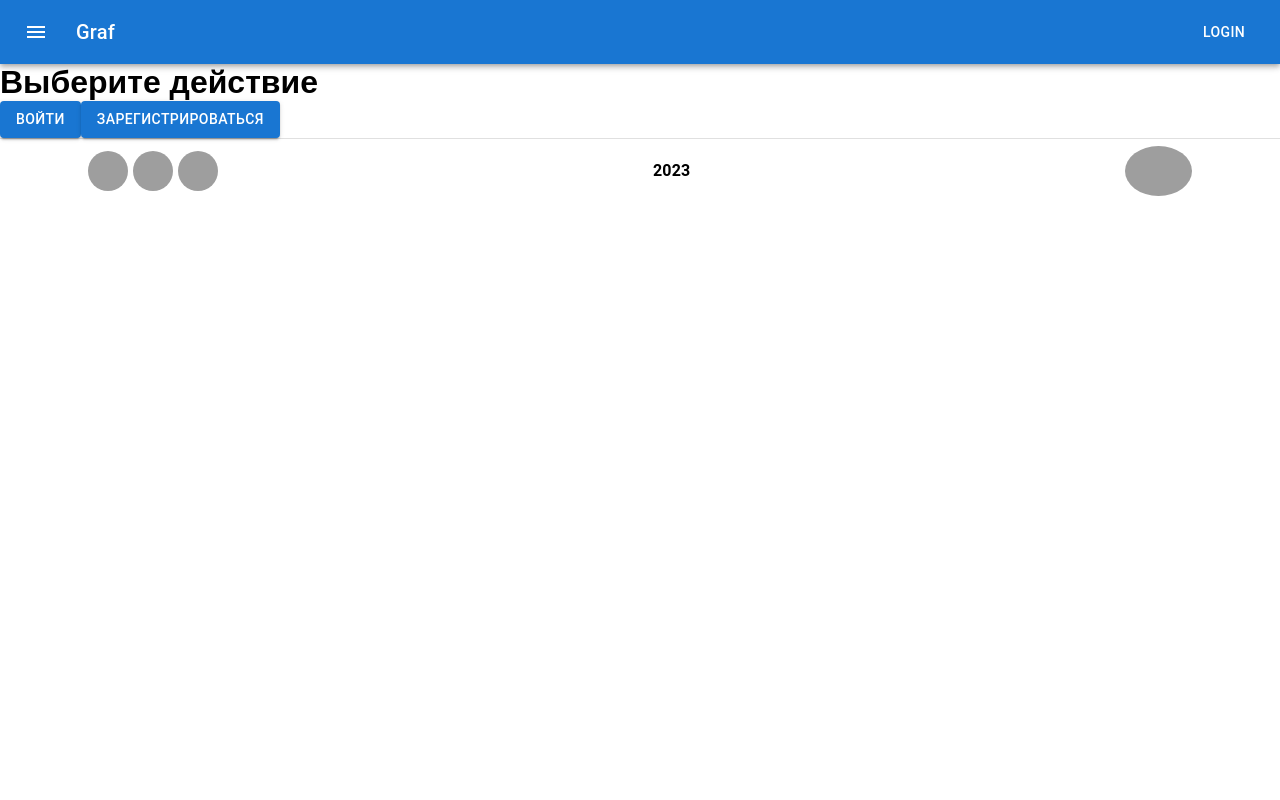
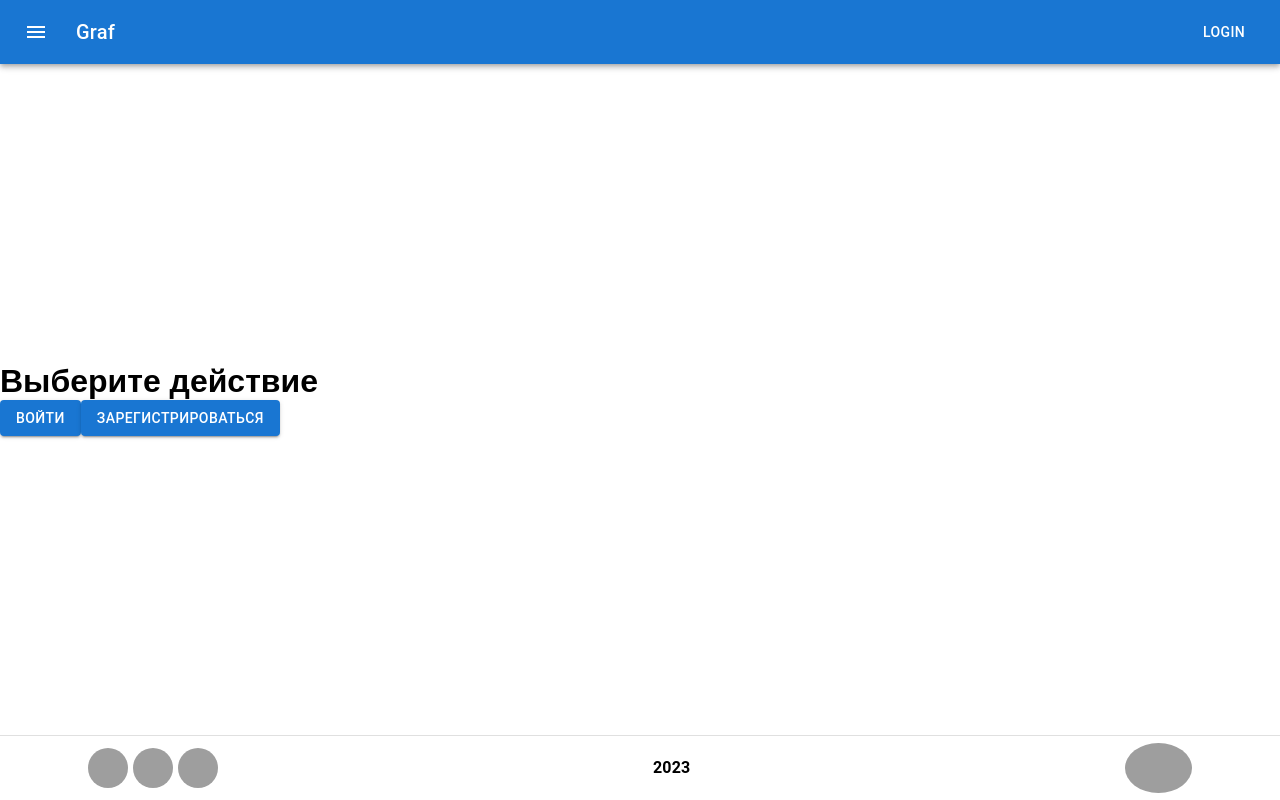
Before and after one commit to jewelhux/graphiql-app, a Next.js app: page / in a window 1280 px wide. Built offline with nearby package versions, Linux system fonts and the light colour scheme; grey boxes are pictures that could not be loaded.

Commit message:
feat: pressed the footer

```diff
--- a/src/components/Layout.tsx
+++ b/src/components/Layout.tsx
@@ -1,3 +1,4 @@
+import { Box } from '@mui/material';
 import Head from 'next/head';
 import { FC, ReactNode } from 'react';
 
@@ -9,14 +10,14 @@ interface ILayoutProps {
 }
 
 const Layout: FC<ILayoutProps> = ({ children }) => (
-  <>
+  <div className="test">
     <Head>
       <title>RSFINAL</title>
     </Head>
     <Header />
-    {children}
+    <Box style={{ flex: 1 }}>{children}</Box>
     <Footer />
-  </>
+  </div>
 );
 
 export default Layout;
--- a/src/pages/_document.tsx
+++ /dev/null
@@ -1,13 +0,0 @@
-import { Html, Head, Main, NextScript } from 'next/document';
-
-export default function Document() {
-  return (
-    <Html lang="en">
-      <Head />
-      <body>
-        <Main />
-        <NextScript />
-      </body>
-    </Html>
-  );
-}
--- a/src/styles/globals.css
+++ b/src/styles/globals.css
@@ -5,19 +5,18 @@
   margin: 0;
 }
 
-body {
-  max-width: 100vw;
-  min-height: 100vh;
+body, html, #__next {
+  height: 100%;
   overflow-x: hidden;
-  display: flex;
-  flex-direction: column;
-}
-
-main {
-  flex: 1;
 }
 
 a {
   color: inherit;
   text-decoration: none;
 }
+
+.test {
+  min-height: 100%;
+  display: flex;
+  flex-direction: column;
+}
```
